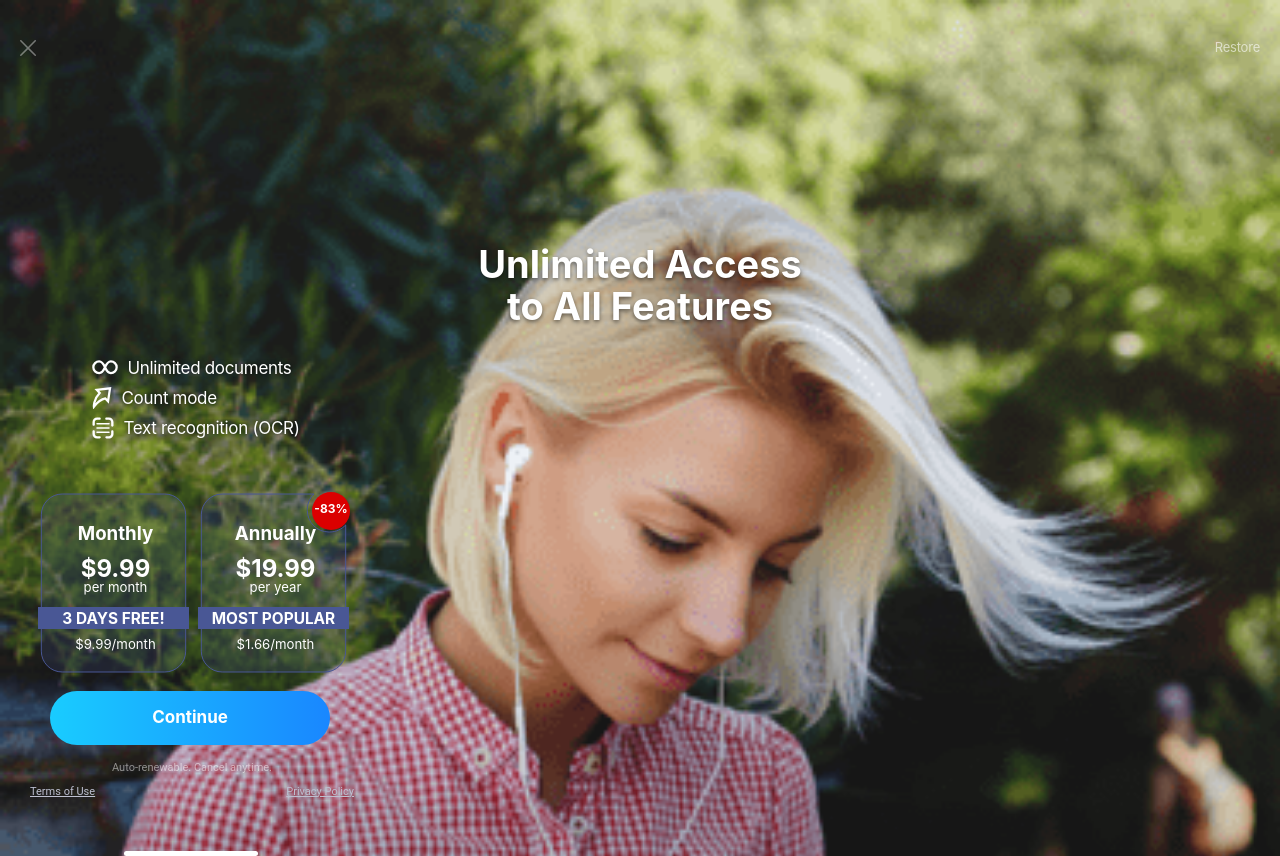
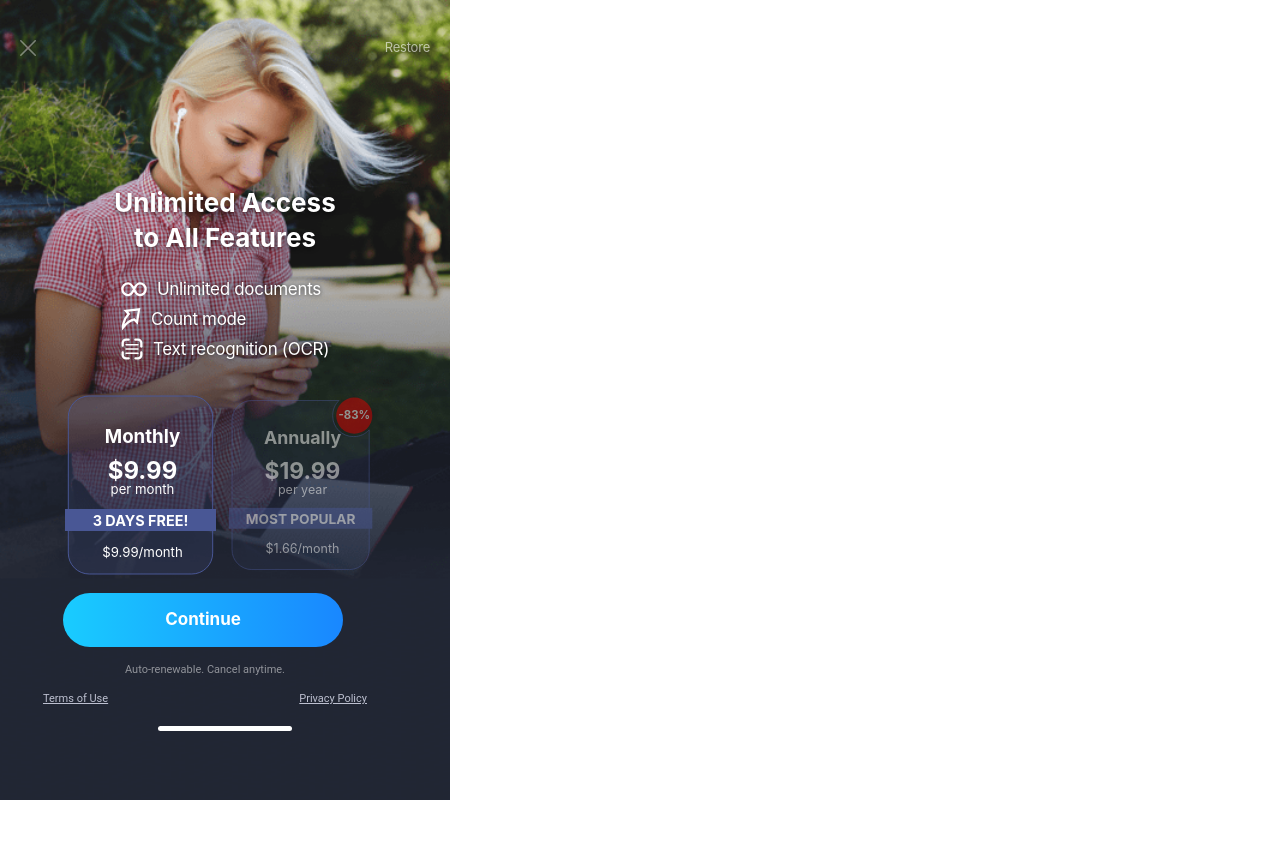
Before and after one commit to GeorgiyBeloklokov/test-mobile-layout, a website built with webpack: page src/index.html in a window 1280 px wide. After the commit the page ends 800 px from the top, so only its background shows below. Built offline with nearby package versions, Linux system fonts and the light colour scheme.

Commit message:
feat: styles + font + code

```diff
--- a/src/index.html
+++ b/src/index.html
@@ -5,7 +5,7 @@
     <meta http-equiv="X-UA-Compatible" content="IE=edge" />
     <meta
       name="viewport"
-      content="width=device-width, initial-scale=1.0, viewport-fit-cover"
+      content="width=device-width, initial-scale=1.0"
     />
     <link
       rel="stylesheet"
@@ -17,9 +17,8 @@
     <main class="main">
       <header class="header__buttons">
         <a class="header__buttons-close" href="#"></a>
-        <a class="header__buttons-restore" href="#">Restore</a>
+        <a class="header__buttons-restore" href="#"></a>
       </header>
-      <!-- <section id="title"><h1 class="section__title-first" >Unlimited Access<br>to All Features</h1></section> -->
     </main>
   </body>
 </html>
--- a/src/js/App.js
+++ b/src/js/App.js
@@ -30,6 +30,9 @@ export default class App {
 
     let main = document.querySelector("main");
 
+    let buttonRestore = document.querySelector(".header__buttons-restore");
+    buttonRestore.innerText = `${this.local["Restore"]}`;
+
     let sectionTitle = document.createElement("section");
 
     sectionTitle.classList.add("section__title");
@@ -51,7 +54,7 @@ export default class App {
             </g>
         </g>
     </g>
-</svg><span>${this.local["Unlimited documents"]}</span>`;
+</svg><span class="section__details-infinity_span" >${this.local["Unlimited documents"]}</span>`;
     sectionDetails.append(containerInfinity);
 
     let containerArrow = document.createElement("div");
@@ -66,7 +69,7 @@ export default class App {
             </g>
         </g>
     </g>
-</svg><span>${this.local["Count mode"]}</span>`;
+</svg><span class="section__details-infinity_span" >${this.local["Count mode"]}</span>`;
     sectionDetails.append(containerArrow);
 
     let containerOCR = document.createElement("div");
@@ -83,7 +86,8 @@ export default class App {
             </g>
         </g>
     </g>
-</svg><span>${this.local["Text recognition (OCR)"]}</span>`;
+</svg><span class="section__details-infinity_span">${this.local["Text recognition (OCR)"]}</span>`;
+
     sectionDetails.append(containerOCR);
     main.append(sectionDetails);
 
@@ -127,17 +131,8 @@ export default class App {
     containerLeftOffer.append(price);
 
     containerLeftOffer.addEventListener("click", () => {
-      containerLeftOffer.classList.add("inactive");
-      containerRightOffer.classList.remove("inactive");
-
-      /* this.createSettingItem(); */
-    });
-
-    containerLeftOffer.addEventListener("onload", () => {
-      containerLeftOffer.classList.add("inactive");
-      console.log("click =>>>>>");
-
-      /* this.createSettingItem(); */
+      containerLeftOffer.classList.remove("inactive");
+      containerRightOffer.classList.add("inactive");
     });
 
     sectionOffer.append(containerLeftOffer);
@@ -191,8 +186,12 @@ export default class App {
     containerRightOffer.append(redRoundedPrice);
 
     containerRightOffer.addEventListener("click", () => {
+      containerRightOffer.classList.remove("inactive");
+      containerLeftOffer.classList.add("inactive");
+    });
+
+    document.addEventListener("DOMContentLoaded", () => {
       containerRightOffer.classList.add("inactive");
-      containerLeftOffer.classList.remove("inactive");
     });
 
     sectionOffer.append(containerRightOffer);
--- a/src/styles/fonts.css
+++ b/src/styles/fonts.css
@@ -9,5 +9,12 @@
     font-family: 'SFProDisplay';
     src:  url('../assets/fonts/SF-Pro-Display-Bold.ttf') format('ttf');
     font-weight: 600;
-    font-style: bold;
+    font-style: normal;
   }
+
+@font-face {
+    font-family: 'Roboto';
+    src:  url('../assets/fonts/Roboto-Regular.ttf') format('ttf');
+    font-weight: 400;
+    font-style: normal;
+  }
--- a/src/styles/style.css
+++ b/src/styles/style.css
@@ -1,7 +1,9 @@
 @import "./fonts.css";
 .main {
   min-height: 100vh;
-  min-width: 320px;
+  min-width: auto;
+  max-height: 900px;
+  max-width: 450px;
   background-image: url("../assets/images/4.png");
   background-repeat: no-repeat;
   background-size: cover;
@@ -49,18 +51,12 @@
   text-shadow: 0px 2px 4px rgba(0, 0, 0, 0.5);
 }
 
-/* .section__title {
-  width: 292px;
-  height: 86px;
-  margin-left: 46px;
-  margin-bottom: 32px;
-} */
+.section__title {
+  min-height: 127px;
+}
 .section__details {
-  width: 214.5px;
-  height: 91.45px;
-  margin-left: 91.5px;
-  margin-bottom: 48.55px;
-  /* background-color: #9a0808; */
+  width: fit-content;
+  margin: 0 auto;
 }
 
 .section__details-infinity {
@@ -71,7 +67,7 @@
 .section__details-infinity svg {
   margin-right: 5px;
 }
-.section__details-infinity span {
+.section__details-infinity_span {
   font-family: SFProText, sans-serif;
   font-size: 17px;
   color: #ffffff;
@@ -85,7 +81,7 @@
   display: flex;
   width: 316px;
   height: 182px;
-  margin-left: 40px;
+  margin: 0 auto;
 }
 
 .section__offer-left {
@@ -131,12 +127,12 @@
   width: 151px;
   height: 21.98px;
   margin-left: -2px;
-  margin-bottom: -3px;
+  margin-bottom: 14px;
 }
 
 .section__offer-left_rectangle_title {
   font-family: SFProDisplay, sans-serif;
-  font-size: 15.4px;
+  font-size: 14.4px;
   line-height: 18px;
   text-align: center;
   color: #ffffff;
@@ -152,8 +148,6 @@
 }
 
 /***** Right part of offer ********/
-/*****                     ********/
-/*****                     ********/
 
 .section__offer-right {
   width: 151px;
@@ -177,10 +171,7 @@
   height: 38px;
   background-color: #db0000;
   border-radius: 19.2px;
-  margin: -172px 112px;
-  /*   position: absolute;
-  top: 29.5rem;
-  right: 2.9rem; */
+  margin: -178px 111px;
 }
 
 .section__offer-left_price_title {
@@ -211,8 +202,8 @@
 .section__footer {
   width: 324px;
   height: 42px;
+  margin: 0 auto;
   margin-top: 16px;
-  margin-left: 30px;
 }
 
 .section__button-title {
@@ -222,7 +213,7 @@
 }
 
 .section__footer-terms {
-  font-family: "Roboto";
+  font-family: Roboto, sans-serif;
   font-style: normal;
   font-weight: 400;
   font-size: 11px;
@@ -234,7 +225,7 @@
 }
 
 .section__footer-link_left {
-  font-family: "Roboto";
+  font-family: Roboto, sans-serif;
   font-style: normal;
   font-weight: 400;
   font-size: 11px;
@@ -244,7 +235,7 @@
   float: left;
 }
 .section__footer-link_right {
-  font-family: "Roboto";
+  font-family: Roboto, sans-serif;
   font-style: normal;
   font-weight: 400;
   font-size: 11px;
@@ -254,29 +245,53 @@
   float: right;
 }
 
-/* .section__indicator {
-  width: 133px;
-  height: 34px;
-  margin-left: 121px;
-  margin-top: 22px;
-} */
 .section__indicator-item {
   width: 134px;
   height: 5px;
   background: #ffffff;
   border-radius: 100px;
-  margin-left: 124px;
+  margin: 0 auto;
   margin-top: 48px;
 }
 
-@media screen and (min-width: 375px) {
+.es {
+  margin-left: 62.5px;
+}
+
+.fr {
+  font-size: 24px;
+}
+
+@media screen and (min-width: 375px) and (max-width: 380px) {
+  .main {
+    background-position-y: -3rem;
+  }
   .header__buttons {
-    padding-bottom: 8.7em;
+    padding-bottom: 6.6em;
   }
   .section__title-first {
-    font-size: 34px;
+    font-size: 24px;
+    margin-bottom: 6px;
+    line-height: 28px;
+  }
+  .section__offer {
+    margin-left: 34px;
+  }
+  .section__details {
+    margin-bottom: 0.7em;
+  }
+  .section__button {
+    margin-top: 8px;
+    transform: scale(0.88);
+  }
+  .section__indicator-item {
+    margin-top: 0.8em;
+  }
+  .section__title {
+    min-height: 64px;
   }
 }
+
 @media screen and (min-width: 390px) {
   .header__buttons {
     padding-bottom: 9.2em;
@@ -284,13 +299,84 @@
   .section__title-first {
     font-size: 35px;
   }
+  .section__details {
+    margin-bottom: 33.55px;
+  }
+  .section__footer div {
+    margin-bottom: 26px;
+  }
+  .section__indicator-item {
+    margin-top: 36px;
+  }
+  .section__title {
+    margin-bottom: 10px;
+  }
 }
 
 @media screen and (min-width: 414px) {
+  .main {
+    background-position-y: -3rem;
+  }
   .header__buttons {
-    padding-bottom: 10.1em;
+    padding-bottom: 7em;
   }
   .section__title-first {
-    font-size: 38px;
+    font-size: 26px;
+    margin-bottom: 7px;
+    line-height: 35px;
+  }
+  .section__details {
+    margin-bottom: 31px;
+  }
+  .section__button {
+    margin-left: 63px;
+  }
+  .section__footer {
+    margin-left: 43px;
+  }
+  .section__footer div {
+    margin-bottom: 16px;
+  }
+  .section__indicator-item {
+    margin-top: 21px;
+  }
+  .section__title {
+    min-height: 79px;
   }
 }
+
+/************* Iphone X *************/
+
+@media screen and (min-height: 812px) and (max-height: 815px) {
+  .main {
+    background-position-y: 0;
+  }
+  .section__title-first {
+    font-size: 33px;
+    margin-bottom: 10px;
+    line-height: 36px;
+  }
+  .header__buttons {
+    padding-bottom: 8.8em;
+  }
+  .section__details {
+    margin-bottom: 24.55px;
+  }
+  .section__button {
+    margin-top: 16px;
+    transform: scale(1);
+  }
+  .section__indicator-item {
+    margin-top: 1.2em;
+  }
+  .section__footer div {
+    margin-bottom: 28px;
+  }
+  .section__indicator-item {
+    margin-left: 118px;
+    margin-top: 39px;
+  }
+  .section__title {
+    min-height: 119px;
+  }
+}
```
Also changed, not shown: src/assets/fonts/Roboto-Regular.ttf (added).
